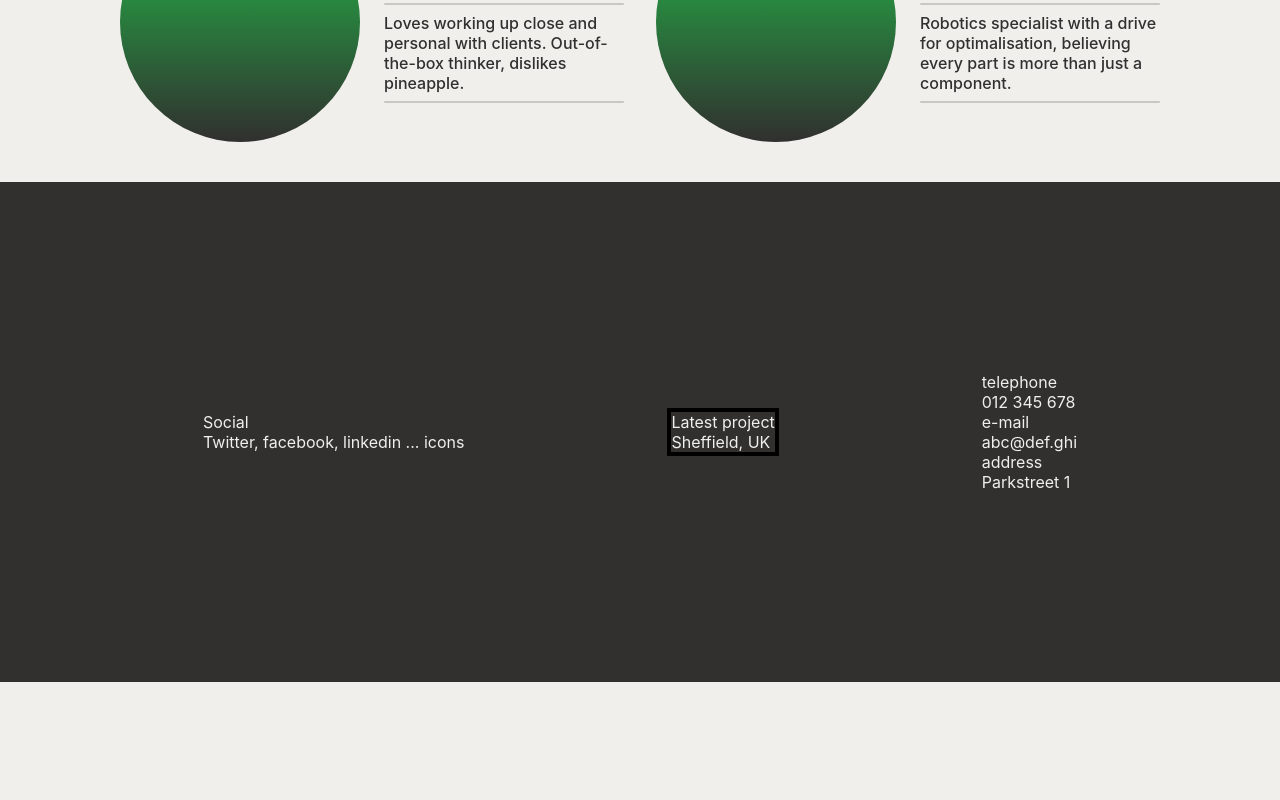
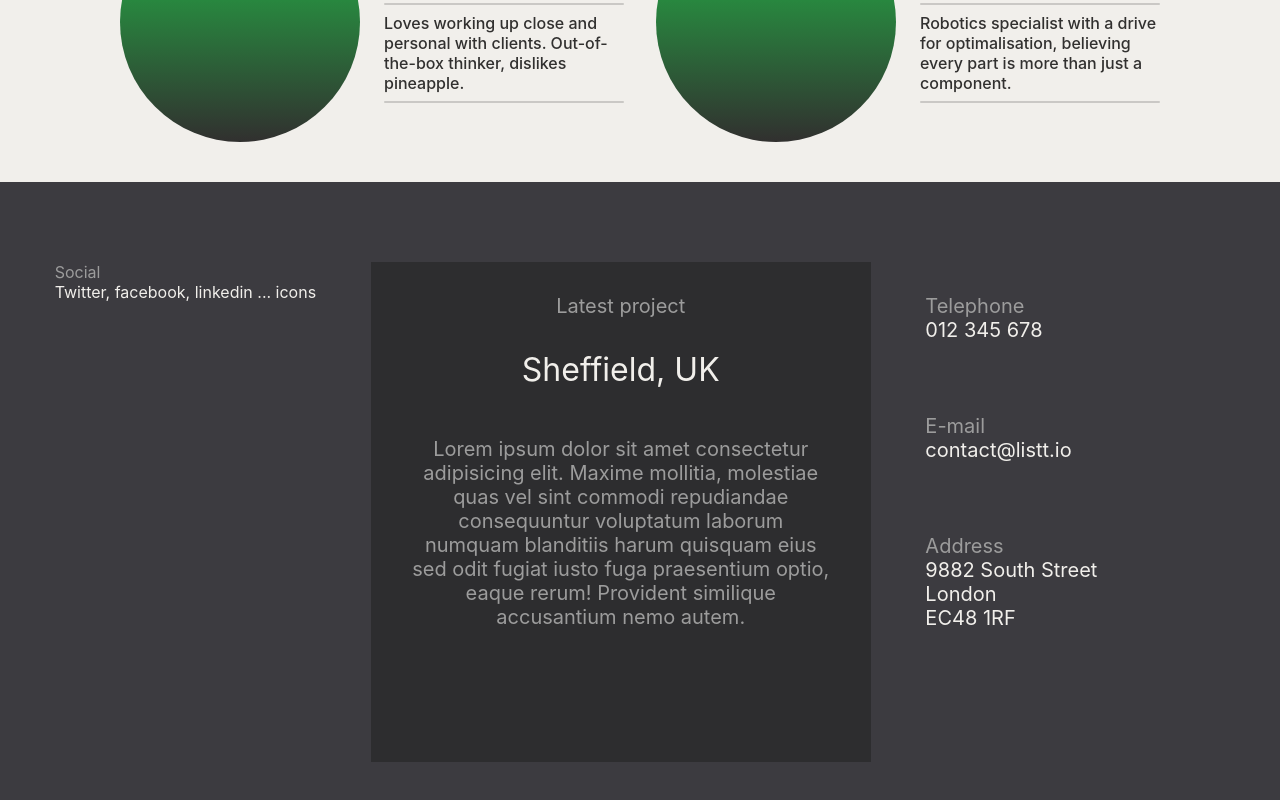
Before and after one commit to MoermansJ/listt, a React (Create React App) app: page /about in a window 1280 px wide. Shown: the part 1837-2637 px from the top of the page. Before the commit the page ends 2519 px from the top, so only its background shows below. Built offline with nearby package versions, Linux system fonts and the light colour scheme; a web font is replaced by a local one.

Commit message:
laptop backup

```diff
--- a/src/Components/Footer/Footer.css
+++ b/src/Components/Footer/Footer.css
@@ -2,15 +2,39 @@
   grid-column: 1/-1;
   display: flex;
   justify-content: space-evenly;
-  align-items: center;
+  align-items: flex-start;
   margin-top: 40px;
   width: 100%;
-  height: 500px;
-  background: var(--black);
+  height: 600px;
+  background: #3c3b40;
   color: var(--white);
+  padding-top: 80px;
 }
 
 .footer-project {
-  border: 4px solid black;
-  height: 40px;
+  text-align: center;
+  width: 500px;
+  height: 500px;
+  background: #2d2d2f;
 }
+
+.footer-project > .text {
+  margin-top: 32px;
+  padding: 0px 40px 0px 40px;
+}
+
+.footer-project > .subtitle {
+  margin-bottom: 48px;
+}
+
+.footer-contact {
+  margin-top: 32px;
+  max-width: 300px;
+  display: flex;
+  flex-wrap: wrap;
+  gap: 52px;
+}
+
+.gray {
+  color: #9c9c9c;
+}
--- a/src/Components/Footer/Footer.js
+++ b/src/Components/Footer/Footer.js
@@ -4,26 +4,29 @@ import ProjectsData from "../../Data/ProjectsData"
 function Footer() {
 	return (
 		<div className="footer-flex">
-			<div className="footer-socials">
-				<div>Social</div>
+			<div className="footer-social">
+				<div className="gray">Social</div>
 				<div>Twitter, facebook, linkedin ... icons</div>
 			</div>
 			<div className="footer-project">
-				<div>Latest project</div>
-				<div>{ProjectsData[0].title}</div>
+				<div className="text gray">Latest project</div>
+				<div className="subtitle">{ProjectsData[0].title}</div>
+				<div className="text gray">{ProjectsData[0].description}</div>
 			</div>
 			<div className="footer-contact">
-				<div>
-					<div>telephone</div>
+				<div className="text">
+					<div className="gray">Telephone</div>
 					<div>012 345 678</div>
 				</div>
-				<div>
-					<div>e-mail</div>
-					<div>abc@def.ghi</div>
+				<div className="text">
+					<div className="gray">E-mail</div>
+					<div>contact@listt.io</div>
 				</div>
-				<div>
-					<div> address</div>
-					<div>Parkstreet 1</div>
+				<div className="text">
+					<div className="gray">Address</div>
+					<div>9882 South Street</div>
+					<div>London</div>
+					<div>EC48 1RF</div>
 				</div>
 			</div>
 		</div >
--- a/src/Pages/About/About.css
+++ b/src/Pages/About/About.css
@@ -67,4 +67,9 @@
   .team-profiles {
     justify-content: center;
   }
+
+  .footer-flex {
+    flex-direction: column;
+    justify-content: center;
+  }
 }
```
